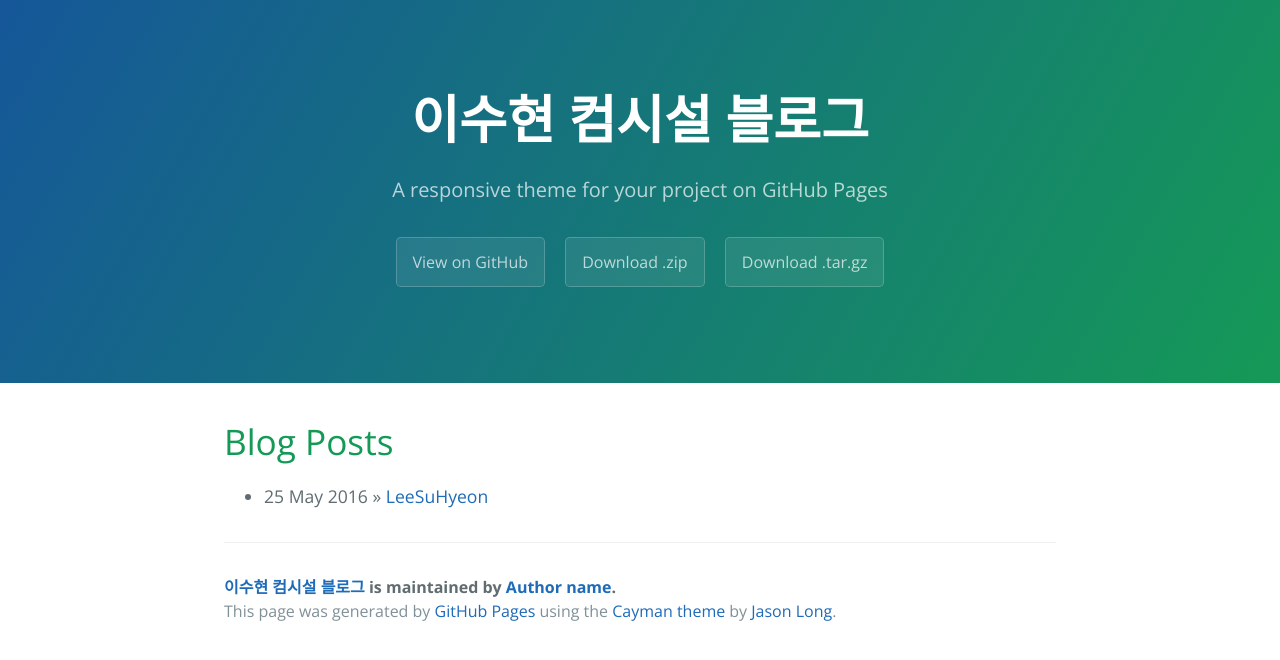
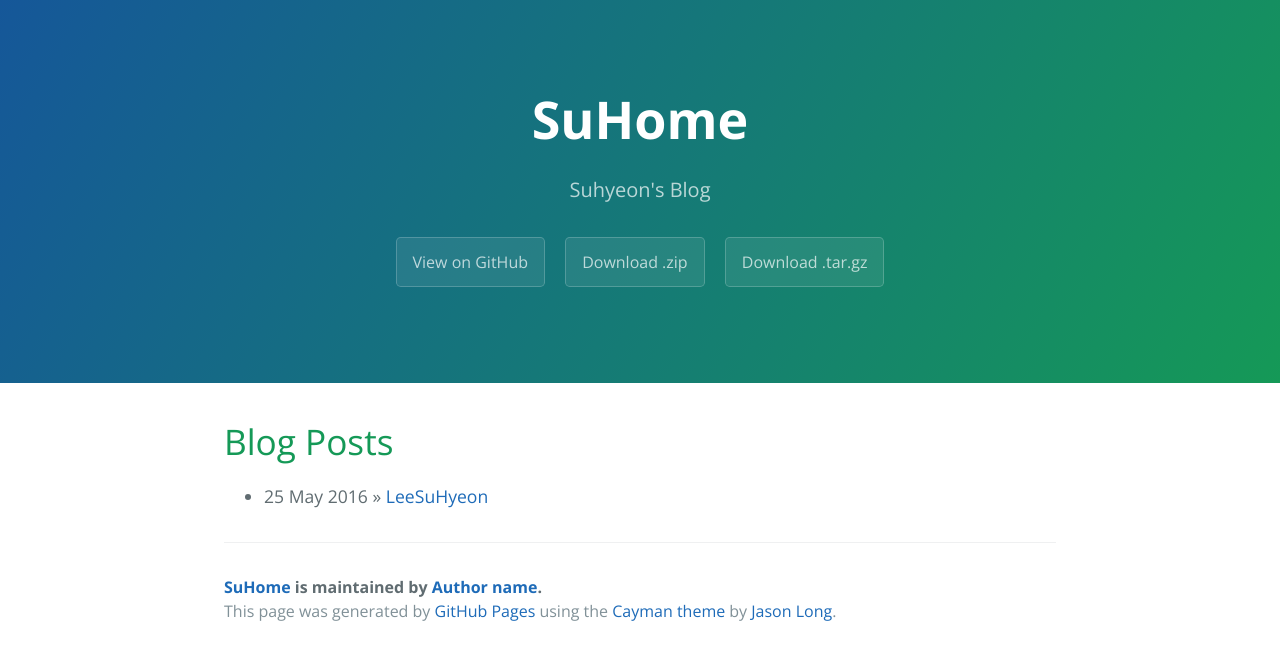
Before and after one commit to bada7211/bada7211.github.com, a Jekyll site: the page built from index.html, in a window 1280 px wide. Shown: the top 660 px of the page. Built offline with Jekyll 4.4.1, drawn with Linux system fonts in a browser that asks for light colours; the list of posts is cut into pages by our own code.

Commit message:
Update _config.yml

```diff
--- a/_config.yml
+++ b/_config.yml
@@ -1,6 +1,6 @@
 # Setup
-title:        이수현 컴시설 블로그
-tagline:      A responsive theme for your project on GitHub Pages
+title:        SuHome
+tagline:      Suhyeon's Blog
 baseurl:      ""
 paginate:     1
 
```
